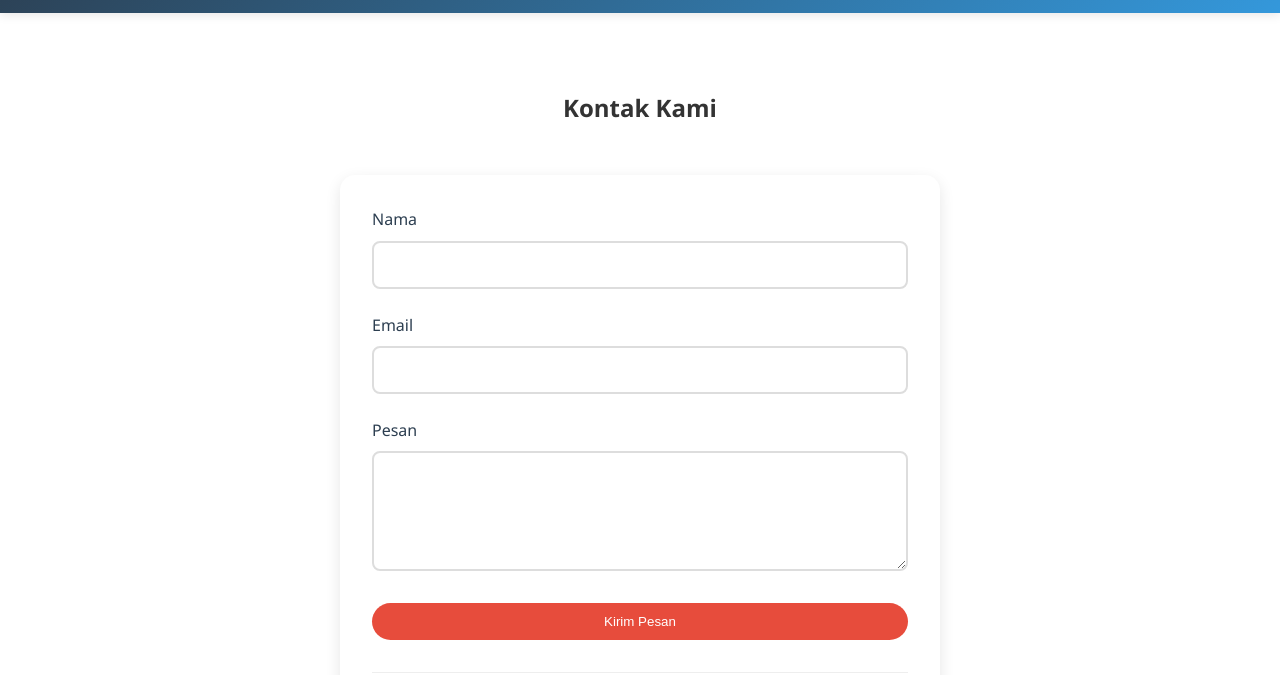
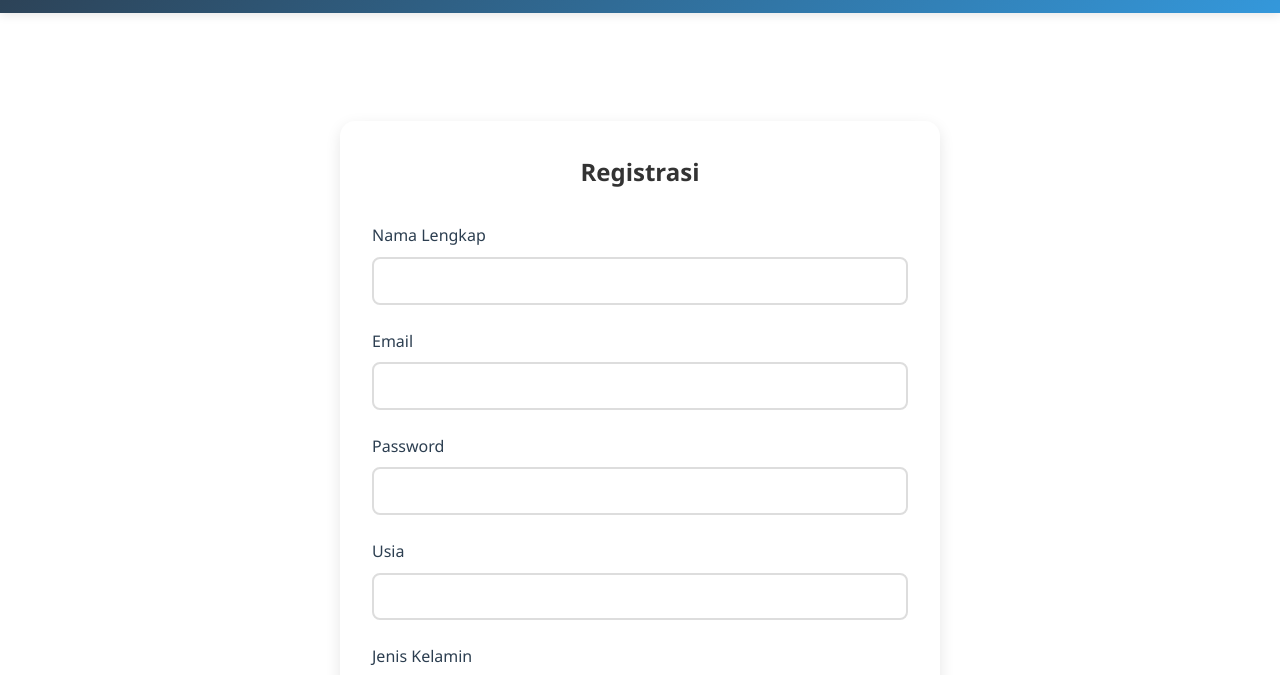
Before and after one commit to julinotmonth/aqila, a plain HTML site: page index.html in a window 1280 px wide. Shown: the part 71-746 px from the top of the page. Drawn offline with Linux system fonts and the light colour scheme.

Commit message:
Add files via upload

```diff
--- a/index.html
+++ b/index.html
@@ -632,7 +632,7 @@
         </div>
 
         <!-- REGISTER PAGE -->
-        <div id="register" class="page">
+        <div id="register" class="page active">
             <section style="padding: 80px 0;">
                 <div class="container">
                     <div class="form-container">
@@ -907,7 +907,7 @@
         </div>
 
         <!-- CONTACT PAGE -->
-        <div id="contact" class="page active">
+        <div id="contact" class="page">
             <section style="padding: 80px 0;">
                 <div class="container">
                     <h2 style="text-align: center; margin-bottom: 3rem;">Kontak Kami</h2>
```
